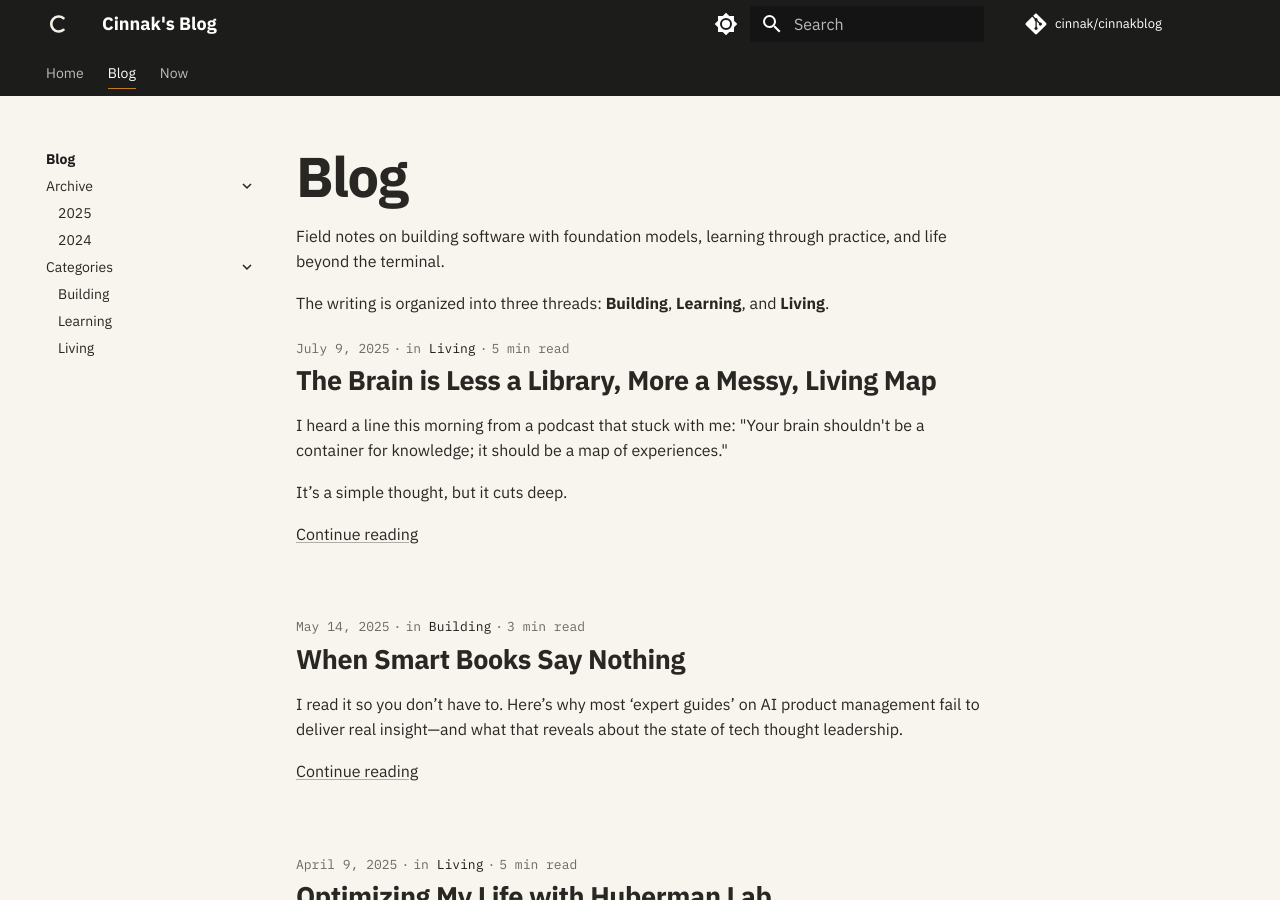
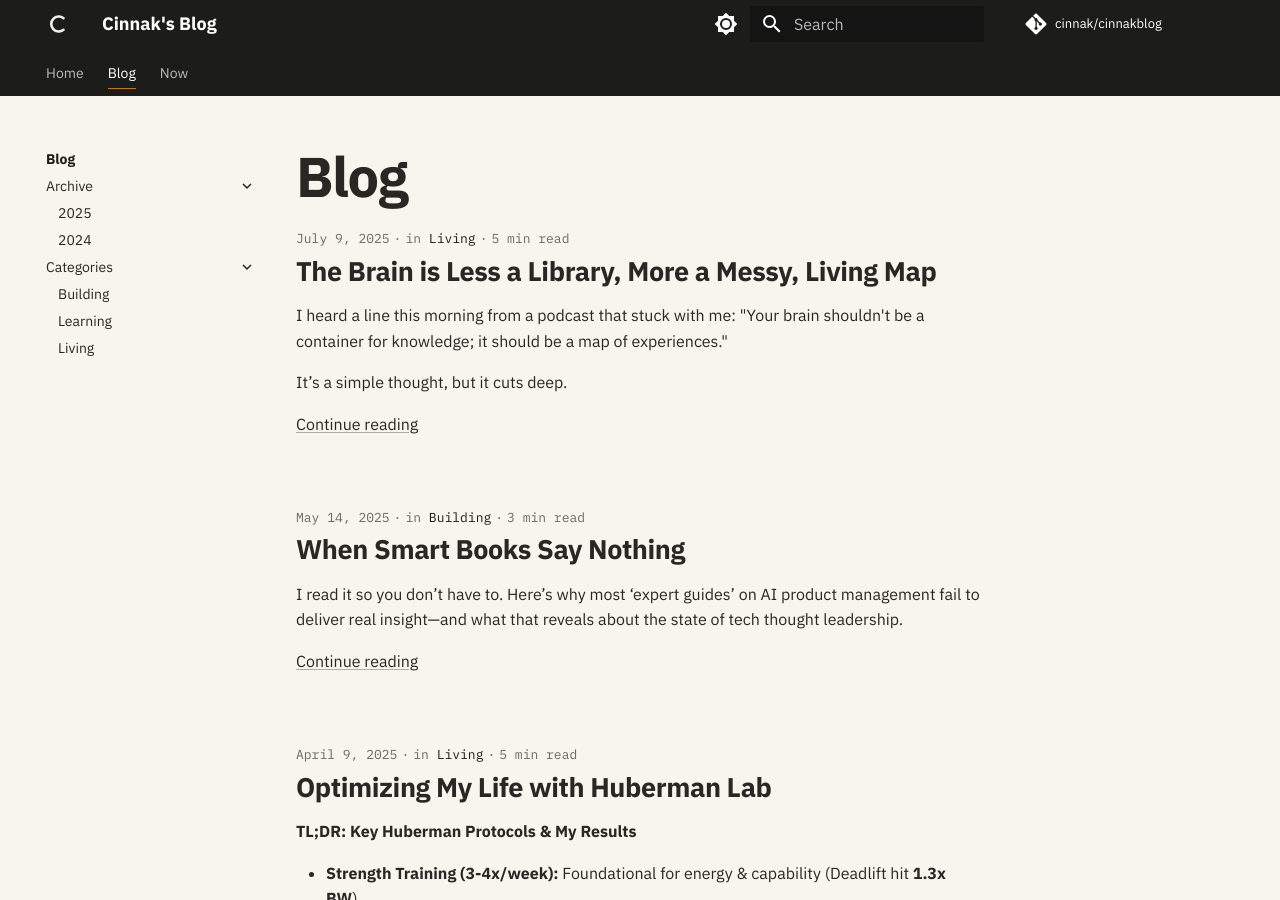
Before and after one commit to cinnak/cinnakblog, an MkDocs documentation site: the page built from docs/blog/index.md, in a window 1280 px wide and 900 px high. Built offline with MkDocs 1.6.1 and Material for MkDocs 9.7.7, drawn with Linux system fonts in a browser that asks for light colours; comment, search, counter and statistics services are not loaded.

Commit message:
Remove redundant blog introduction

```diff
--- a/docs/blog/index.md
+++ b/docs/blog/index.md
@@ -1,5 +1 @@
 # Blog
-
-Field notes on building software with foundation models, learning through practice, and life beyond the terminal.
-
-The writing is organized into three threads: **Building**, **Learning**, and **Living**.
```
